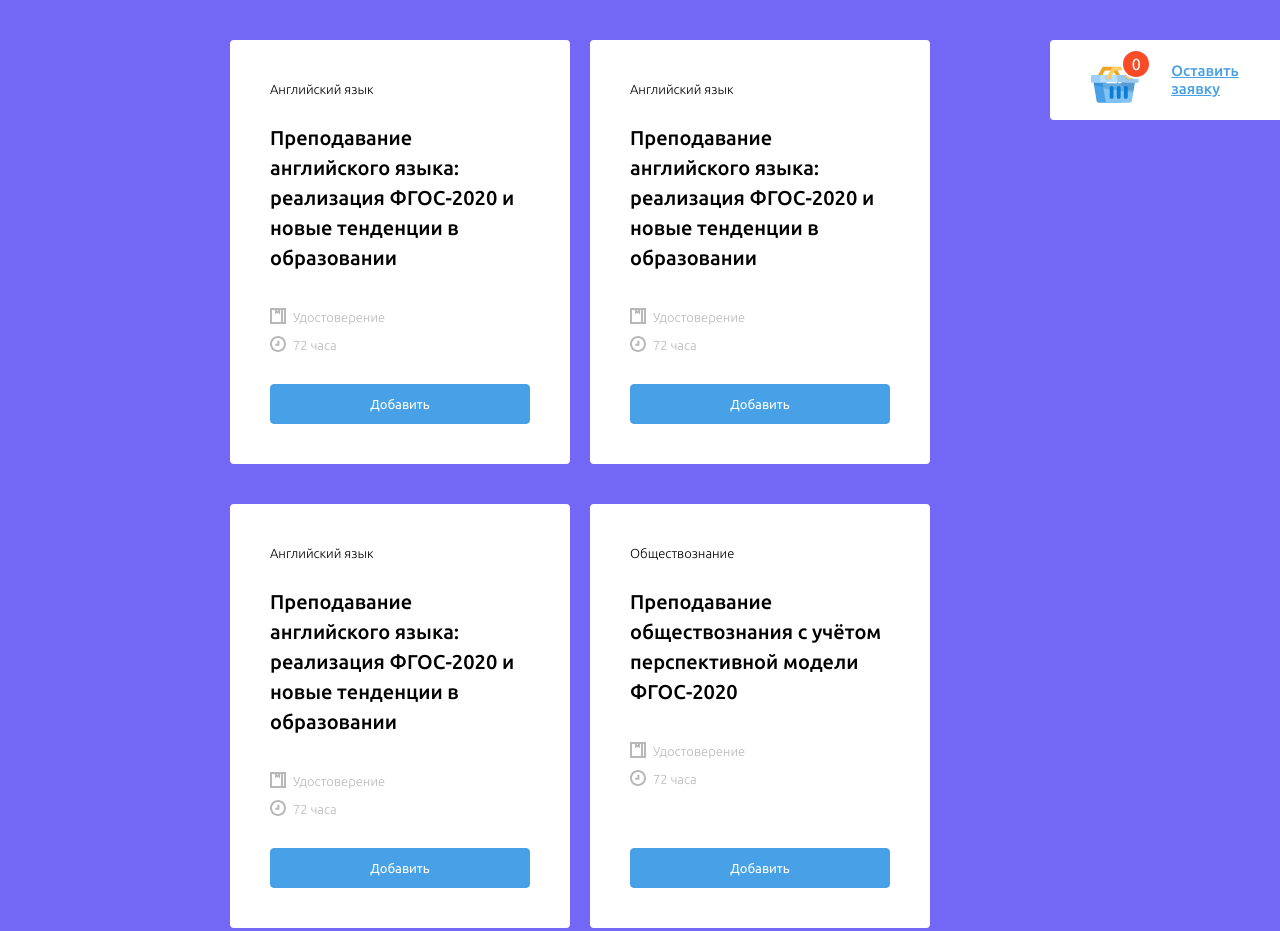
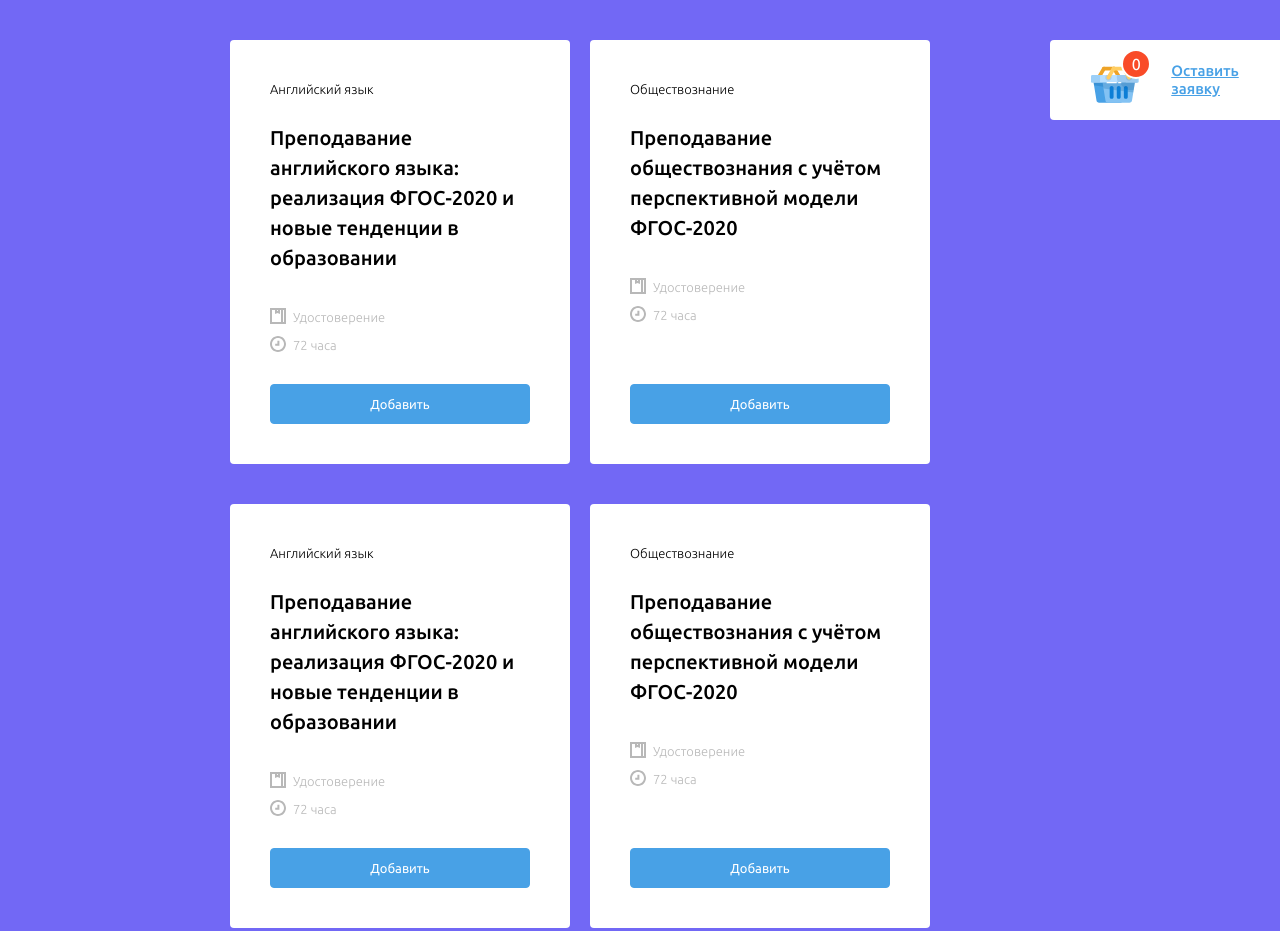
Before and after one commit to natashta/fox-test, a plain HTML site: page index.html in a window 1280 px wide. Shown: the top 931 px of the page. Drawn offline with Linux system fonts and the light colour scheme.

Commit message:
Update index.html

```diff
--- a/index.html
+++ b/index.html
@@ -41,8 +41,8 @@
                     <div class="cards__marker cards__marker--off"><img src="img/done_fill.svg"></div>
 
                     <div class="cards__content">
-                        <p class="cards__subj">Английский язык</p>
-                        <p class="cards__title">Преподавание<br> английского языка: реализация ФГОС-2020 и новые тенденции в образовании</p>
+                        <p class="cards__subj">Обществознание</p>
+                        <p class="cards__title">Преподавание<br> обществознания с учётом перспективной модели ФГОС-2020</p>
                         <span class="cards__document"><img class="cards__img" src="img/textbook.svg">Удостоверение</span>
                         <span class="cards__time"><img class="cards__img" src="img/clock.svg">72 часа</span>
                     </div>
```
